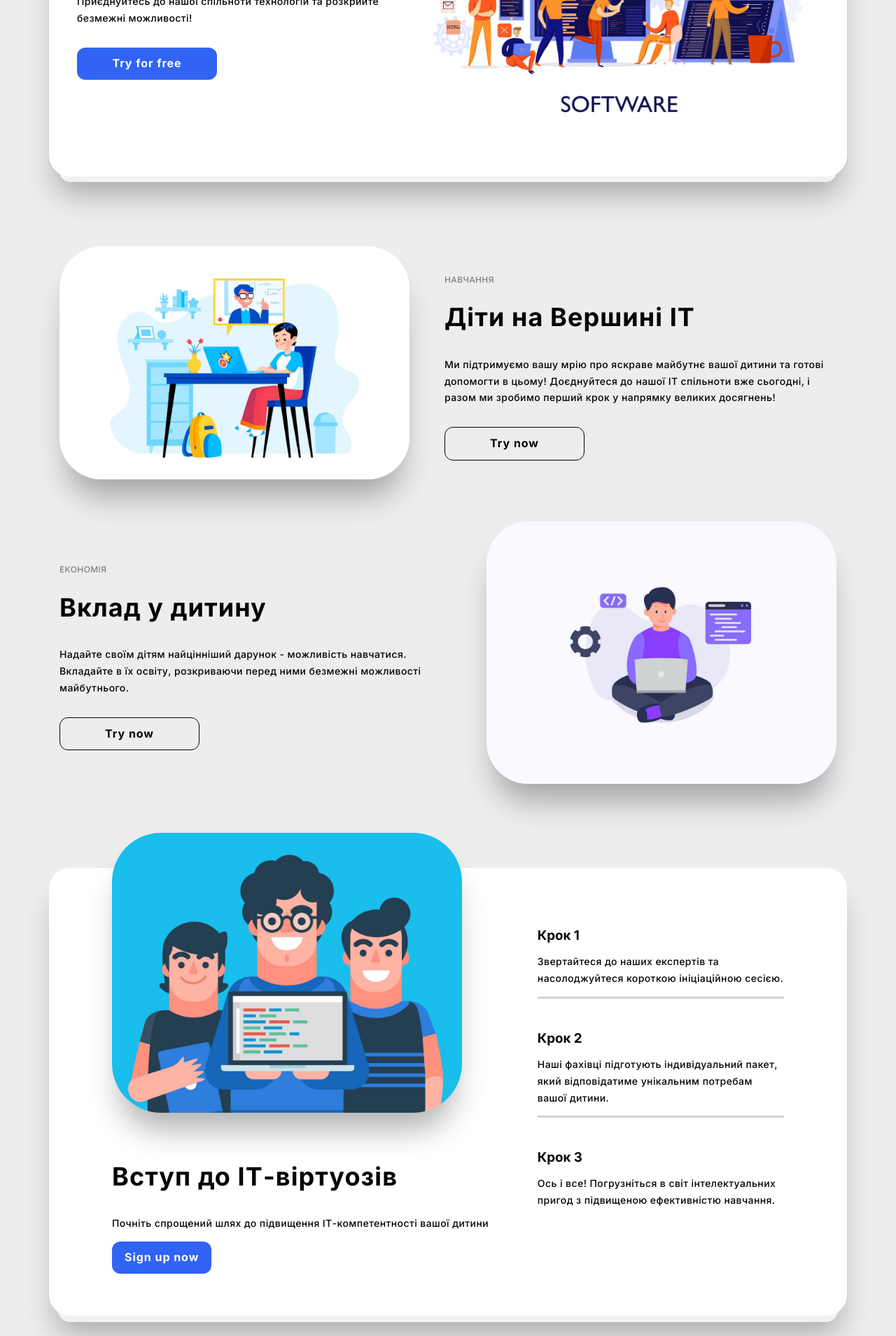
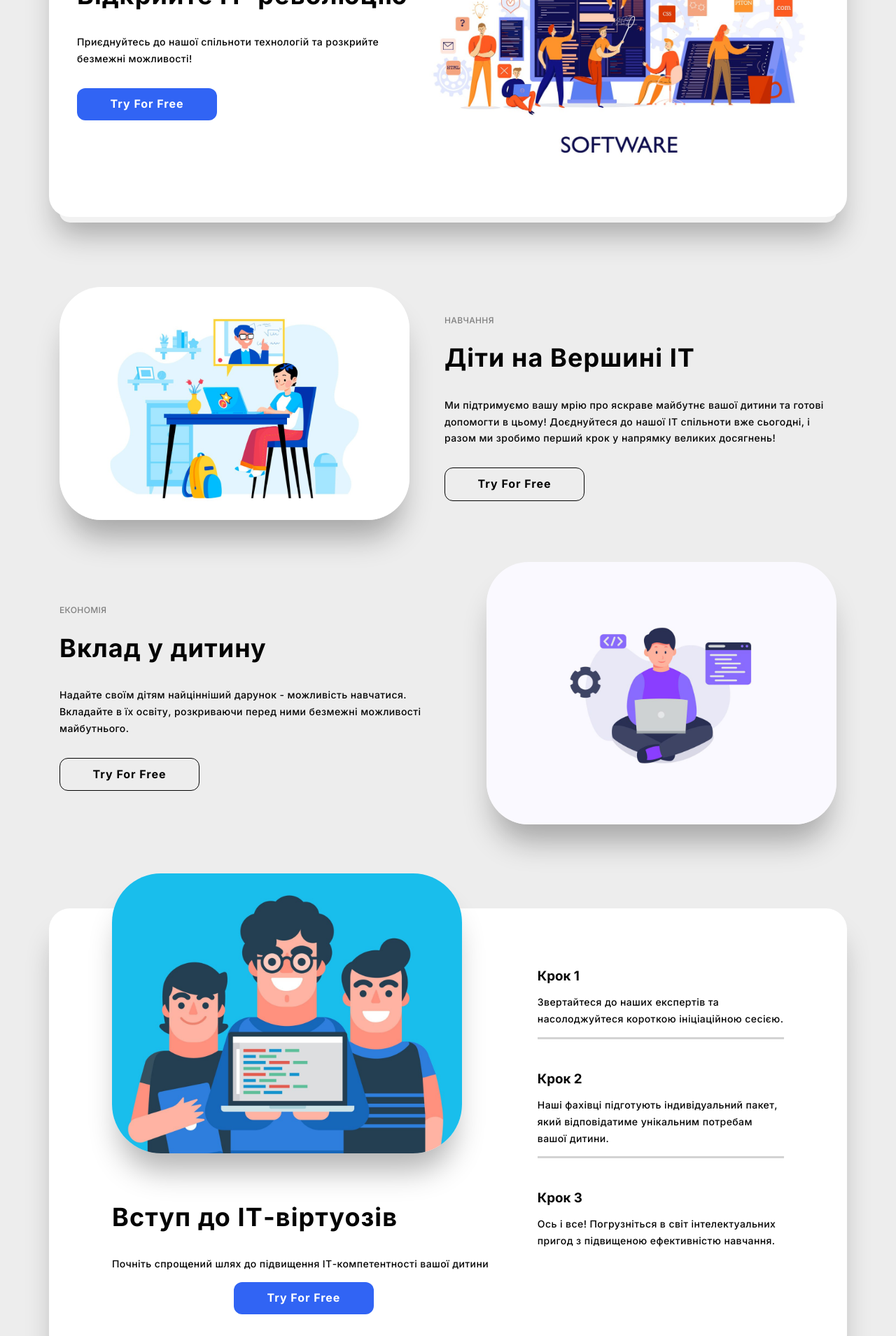
Before and after one commit to Makssik/codespark, a React (Create React App) app: page / in a window 1280 px wide. Shown: the part 840-2749 px from the top of the page at 70% size. Built offline with nearby package versions, Linux system fonts and the light colour scheme.

Commit message:
add actions to button, another minor updates

```diff
--- a/package.json
+++ b/package.json
@@ -14,6 +14,7 @@
     "react-icons": "^4.10.1",
     "react-router-dom": "^6.15.0",
     "react-scripts": "5.0.1",
+    "react-scroll": "^1.8.9",
     "react-slick": "^0.29.0",
     "react-swipeable": "^7.0.1",
     "react-use": "^17.4.0",
--- a/src/components/EnterToIT/EnterToIT.jsx
+++ b/src/components/EnterToIT/EnterToIT.jsx
@@ -1,4 +1,5 @@
 import GroupOfPeople from '../../images/group-of-people.jpg';
+import TryForFreeBtn from '../TryForFreeBtn';
 
 const EnterToIT = () => {
     return (
@@ -11,7 +12,7 @@ const EnterToIT = () => {
               Почніть спрощений шлях до підвищення ІТ-компетентності вашої
               дитини
             </p>
-            <button className="button primery">Sign up now</button>
+            <TryForFreeBtn className={'button primery'} />
           </div>
           <ul className="enter-to-it__steps-list">
             <li>
--- a/src/components/EnterToIT/_enter-to-it.scss
+++ b/src/components/EnterToIT/_enter-to-it.scss
@@ -8,7 +8,9 @@
   border-radius: 30px;
   box-shadow: 0px 22px 0px -13px rgba(242, 242, 242, 1),
     0px 35px 43px -11px rgba(0, 0, 0, 0.3);
-
+  a {
+    margin: 0 auto;
+  }
   .half-wraper {
     display: flex;
     flex-direction: column;
@@ -36,15 +38,15 @@
     }
   }
 
-  @media screen and (max-width:768px) {
+  @media screen and (max-width: 768px) {
     flex-direction: column;
     gap: 0;
     padding: 30px 50px;
-        .half-wraper{
+    .half-wraper {
       width: auto;
       height: auto;
     }
-        .enter-to-it__steps-list{
+    .enter-to-it__steps-list {
       width: auto;
       margin-top: 0;
     }
--- a/src/components/Footer/Footer.jsx
+++ b/src/components/Footer/Footer.jsx
@@ -8,7 +8,7 @@ import {
 } from 'react-icons/bi';
 const Footer = () => {
   return (
-    <footer>
+    <footer id={'footer'}>
       <div className="container">
         <div className="footer__info">
           <h3 className="logo logo--footer">CodeSpark</h3>
--- a/src/components/Hero/Hero.jsx
+++ b/src/components/Hero/Hero.jsx
@@ -1,6 +1,7 @@
 import React from 'react';
 // import Logo from '../../images/logo-transparent.png';
 import HeroImg from '../../images/hero-img2.png';
+import TryForFreeBtn from '../TryForFreeBtn';
 
 function Hero() {
   return (
@@ -20,8 +21,7 @@ function Hero() {
             Тут ви знайдете короткий опис наших курсів.
           </p>
           <div className="hero__button-group">
-            <button className="button primery">Try for free</button>
-            <button className="button secondary">Sign up</button>
+            <TryForFreeBtn className={'button primery'}/>
           </div>
         </div>
         <div className="hero__logo-wrapper">
--- a/src/components/Hero/_hero.scss
+++ b/src/components/Hero/_hero.scss
@@ -2,6 +2,7 @@
   background: url('../../images/hero-bg.png');
   background-repeat: no-repeat;
 
+  margin-bottom: 60px;
   @media screen and (max-width: 1140px) {
     background-position: -100px 0px;
   }
--- a/src/components/OpenRevSect/OpenRevSect.jsx
+++ b/src/components/OpenRevSect/OpenRevSect.jsx
@@ -1,4 +1,5 @@
 import SoftwareImg from '../../images/software-img.jpg';
+import TryForFreeBtn from '../TryForFreeBtn';
 
 const OpenRevSect = () => {
   return (
@@ -10,7 +11,7 @@ const OpenRevSect = () => {
             Приєднуйтесь до нашої спільноти технологій та розкрийте безмежні
             можливості!
           </p>
-          <button className="button primery">Try for free</button>
+          <TryForFreeBtn className={'button primery'}/>
         </div>
         <div className="img-wrapper">
           <img
--- a/src/components/PrivilegesForChild/PrivilegesForChild.jsx
+++ b/src/components/PrivilegesForChild/PrivilegesForChild.jsx
@@ -1,5 +1,6 @@
 import ChildImg1 from '../../images/child-1.jpg';
 import ChildImg2 from '../../images/child-2.jpg';
+import TryForFreeBtn from '../TryForFreeBtn';
 
 const PrivilegesForChild = () => {
   return (
@@ -13,11 +14,11 @@ const PrivilegesForChild = () => {
               <h2 className="title--left">Діти на Вершині ІТ</h2>
               <p className="subtitle subtitle--left">
                 Ми підтримуємо вашу мрію про яскраве майбутнє вашої дитини та
-                  готові допомогти в цьому! Доєднуйтеся до нашої ІТ спільноти
-                  вже сьогодні, і разом ми зробимо перший крок у напрямку
-                  великих досягнень!
+                готові допомогти в цьому! Доєднуйтеся до нашої ІТ спільноти вже
+                сьогодні, і разом ми зробимо перший крок у напрямку великих
+                досягнень!
               </p>
-                <button className="button secondary">Try now</button>
+              <TryForFreeBtn className={'button secondary'} />
             </div>
           </li>
           <li className="previleges-for-child__item">
@@ -26,17 +27,17 @@ const PrivilegesForChild = () => {
               <p className="overtitle">Економія</p>
               <h2 className="title--left">Вклад у дитину</h2>
               <p className="subtitle subtitle--left">
-                  Надайте своїм дітям найцінніший дарунок - можливість
-                  навчатися. Вкладайте в їх освіту, розкриваючи перед ними
-                  безмежні можливості майбутнього.
+                Надайте своїм дітям найцінніший дарунок - можливість навчатися.
+                Вкладайте в їх освіту, розкриваючи перед ними безмежні
+                можливості майбутнього.
               </p>
-                <button className="button secondary">Try now</button>
+              <TryForFreeBtn className={'button secondary'} />
             </div>
           </li>
         </ul>
       </div>
     </section>
   );
-}
+};
 
 export default PrivilegesForChild;
--- a/src/components/Reviews/Reviews.jsx
+++ b/src/components/Reviews/Reviews.jsx
@@ -73,6 +73,10 @@ const Reviews = () => {
   return (
     <section className="reviews">
       <div className="container">
+        <h2 className="title">Враження від наших молодих талантів</h2>
+        <p className="subtitle">
+          Сповнені ентузіазму відгуки свідчать про наш вплив:
+        </p>
         <div className="review__slider-wrapper">
           <Slider {...settings}>
             {reviews.map(({ text, name, id }) => {
--- /dev/null
+++ b/src/components/TryForFreeBtn/TryForFreeBtn.jsx
@@ -0,0 +1,20 @@
+import * as Scroll from 'react-scroll';
+
+let Link = Scroll.Link;
+
+const TryForFreeBtn = ({ className }) => {
+  return (
+    <Link
+      to={'footer'}
+      className={className}
+      spy={true}
+      smooth={true}
+      offset={-20}
+      duration={500}
+    >
+      Try For Free
+    </Link>
+  );
+};
+
+export default TryForFreeBtn;
--- /dev/null
+++ b/src/components/TryForFreeBtn/index.js
@@ -0,0 +1 @@
+export { default } from './TryForFreeBtn';
--- a/src/sass/_mixins.scss
+++ b/src/sass/_mixins.scss
@@ -29,6 +29,7 @@
   font-weight: 700;
   font-size: 16px;
   line-height: 1.87;
+  width: clamp(200px, 200px, 300px);
 
   padding: 8px 18px;
   letter-spacing: 0.06em;
```
Also changed, not shown: 1 other file (tests, documents, lock files or other folders). Lines whose indentation alone changed are shown as unchanged.
